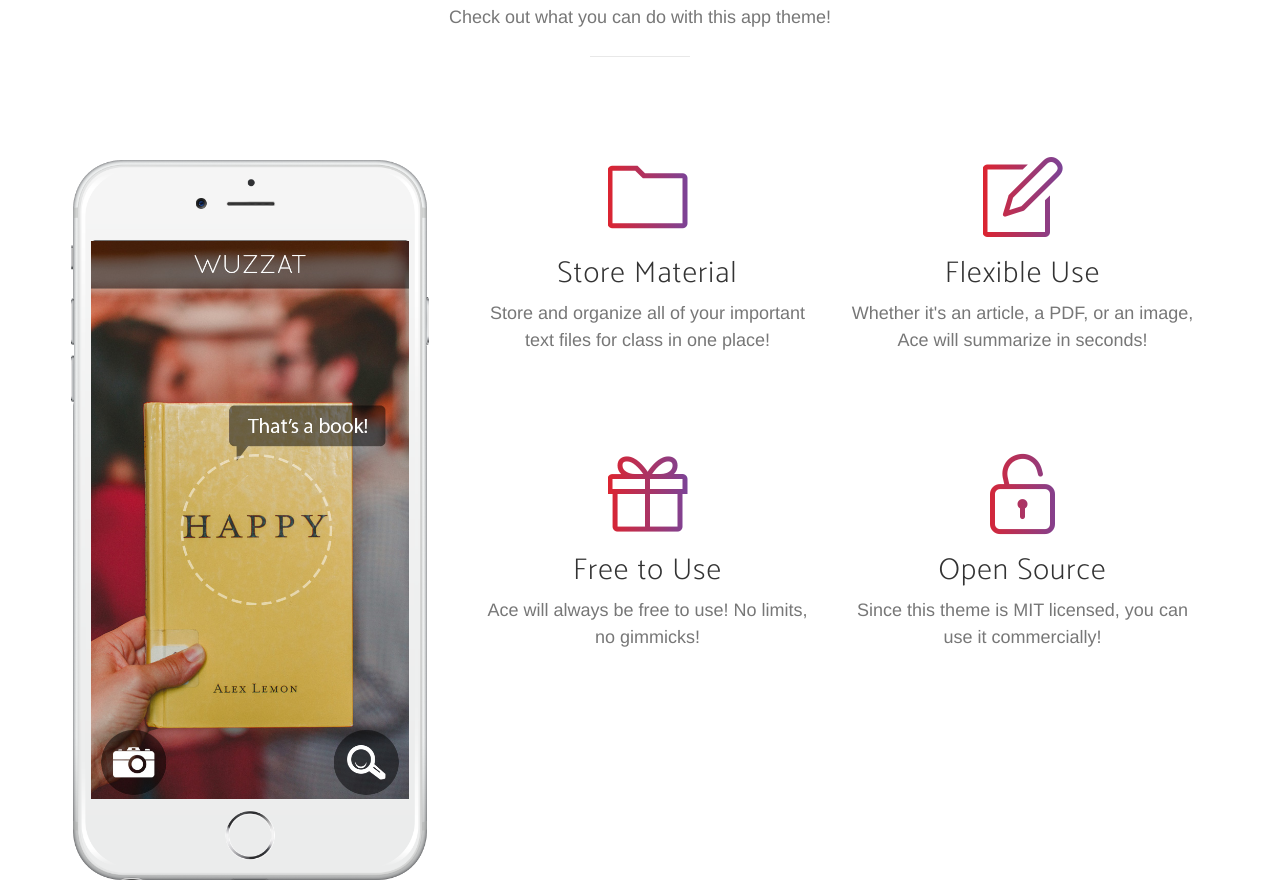
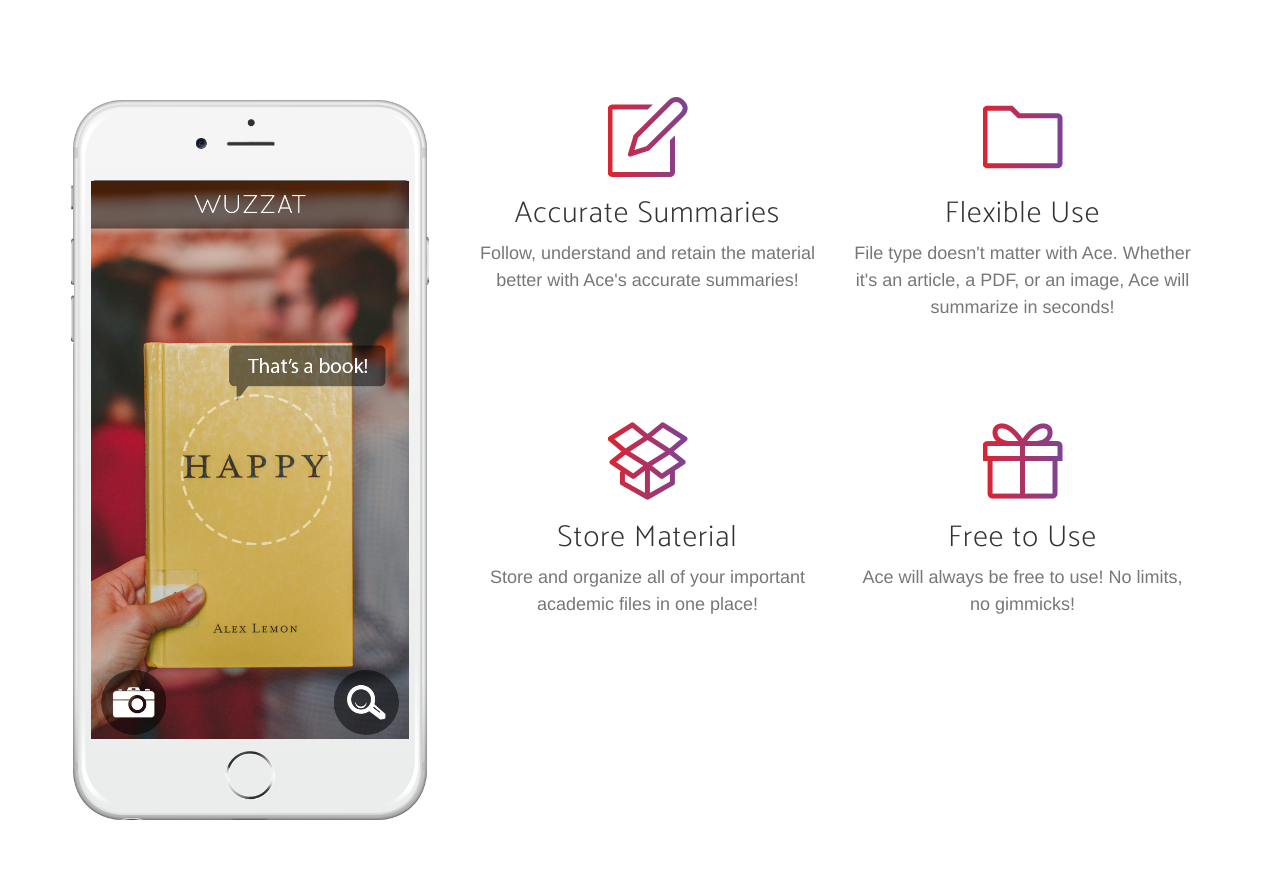
Before and after one commit to dudduss/ace, a website: page index.html in a window 1280 px wide. Shown: the part 1532-2412 px from the top of the page. Drawn offline with nearby package versions, Linux system fonts and the light colour scheme; a web font is replaced by a local one.

Commit message:
more changes

```diff
--- a/index.html
+++ b/index.html
@@ -104,8 +104,8 @@
                     <h2 class="section-heading">Discover what all the buzz is about!</h2>
                     <p>Our website is available to anyone! Sign up today!</p>
                     <div class="badges">
-                        <a class="badge-link" href="#"><img src="img/google-play-badge.svg" alt=""></a>
-                        <a class="badge-link" href="#"><img src="img/app-store-badge.svg" alt=""></a>
+<!--                         <a class="badge-link" href="#"><img src="img/google-play-badge.svg" alt=""></a>
+                        <a class="badge-link" href="#"><img src="img/app-store-badge.svg" alt=""></a> -->
                     </div>
                 </div>
             </div>
@@ -143,32 +143,33 @@
                         <div class="row">
                             <div class="col-md-6">
                                 <div class="feature-item">
-                                    <i class="icon-folder text-primary"></i>
-                                    <h3>Store Material</h3>
-                                    <p class="text-muted">Store and organize all of your important text files for class in one place!</p>
+                                    <i class="icon-note text-primary"></i>
+                                    <h3>Accurate Summaries</h3>
+                                    <p class="text-muted">Follow, understand and retain the material better with Ace's accurate summaries!</p>
                                 </div>
                             </div>
                             <div class="col-md-6">
                                 <div class="feature-item">
-                                    <i class="icon-note text-primary"></i>
+                                    <i class="icon-folder text-primary"></i>
                                     <h3>Flexible Use</h3>
-                                    <p class="text-muted">Whether it's an article, a PDF, or an image, Ace will summarize in seconds!</p>
+                                    <p class="text-muted">File type doesn't matter with Ace. Whether it's an article, a PDF, or an image, Ace will summarize in seconds!</p>
                                 </div>
                             </div>
                         </div>
                         <div class="row">
+
+                            <div class="col-md-6">
+                                <div class="feature-item">
+                                    <i class="icon-social-dropbox text-primary"></i>
+                                    <h3>Store Material</h3>
+                                    <p class="text-muted">Store and organize all of your important academic files in one place!</p>
+                                </div>
+                            </div>
                             <div class="col-md-6">
                                 <div class="feature-item">
                                     <i class="icon-present text-primary"></i>
                                     <h3>Free to Use</h3>
                                     <p class="text-muted">Ace will always be free to use! No limits, no gimmicks!</p>
-                                </div>
-                            </div>
-                            <div class="col-md-6">
-                                <div class="feature-item">
-                                    <i class="icon-lock-open text-primary"></i>
-                                    <h3>Open Source</h3>
-                                    <p class="text-muted">Since this theme is MIT licensed, you can use it commercially!</p>
                                 </div>
                             </div>
                         </div>
```
